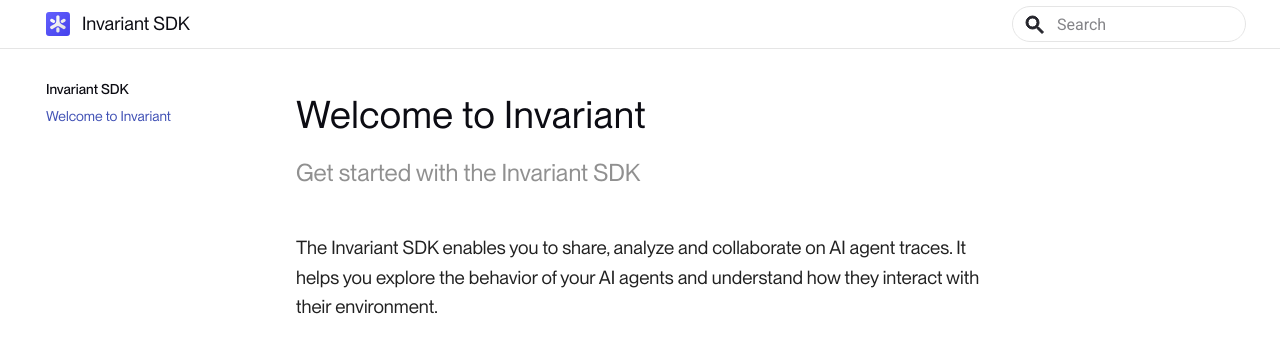
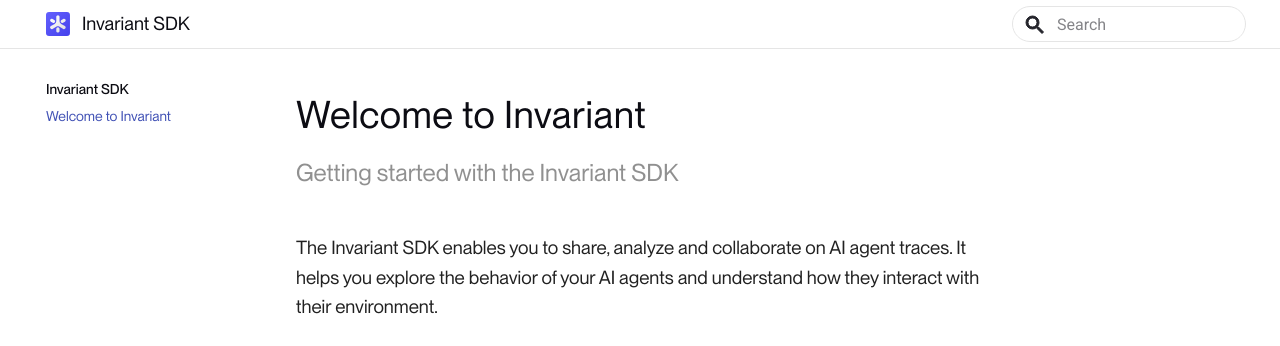
Before and after one commit to invariantlabs-ai/invariant-sdk, an MkDocs documentation site: the page built from docs/docs/index.md, in a window 1280 px wide. Shown: the top 346 px of the page. Built offline with MkDocs 1.6.1 and Material for MkDocs 9.7.7, drawn with Linux system fonts in a browser that asks for light colours.

Commit message:
Update index.md

```diff
--- a/docs/docs/index.md
+++ b/docs/docs/index.md
@@ -1,6 +1,6 @@
 # Welcome to Invariant
 
-<div class='subtitle'>Get started with the Invariant SDK</div>
+<div class='subtitle'>Getting started with the Invariant SDK</div>
 
 The Invariant SDK enables you to share, analyze and collaborate on AI agent traces. It helps you explore the behavior of your AI agents and understand how they interact with their environment.
 
```
